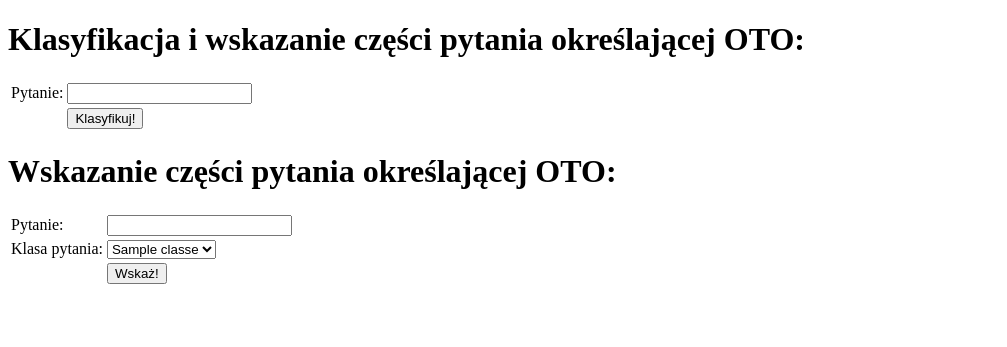
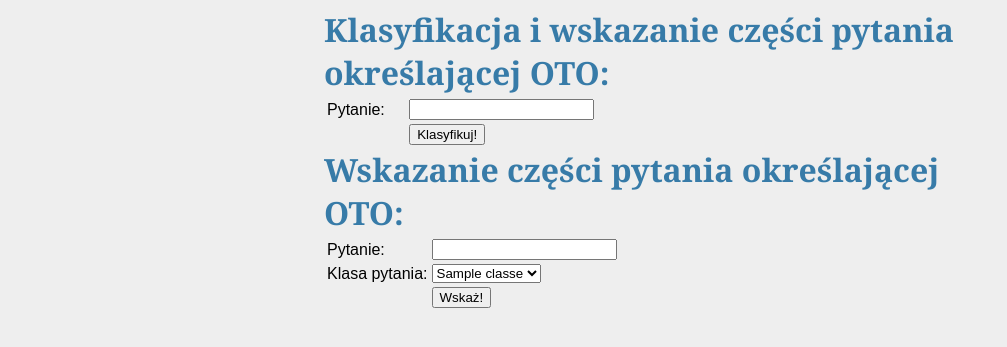
Before and after one commit to PWr-Projects-For-Courses/NLP, a Python web app: template question_classification/templates/index.html in a window 1280 px wide. Shown: the top 347 px of the page, without its empty margins (0-1007 px from the left). Run offline with Jinja, Linux system fonts and the light colour scheme; the template is opened without the code that fills it: most values are stand-ins (such as "Sample title", 1, 10 or a date in 2020).

Commit message:
Enhance styling

```diff
--- /dev/null
+++ b/question_classification/static/style.css
@@ -0,0 +1,21 @@
+body            { font-family: sans-serif; background: #eee; }
+a, h1, h2       { color: #377ba8; }
+h1, h2          { font-family: 'Georgia', serif; margin: 0; }
+h1              { border-bottom: 2px solid #eee; }
+h2              { font-size: 1.2em; }
+
+.desc {
+    width: 30%;
+    min-width: 30%;
+}
+
+.foruser, .result {
+    width: 70%;
+    min-width: 70%;
+}
+
+.container {
+    margin-left: auto;
+    margin-right: auto;
+    width: 50%;
+}
--- a/question_classification/templates/index.html
+++ b/question_classification/templates/index.html
@@ -3,18 +3,20 @@
 <head>
     <meta http-equiv="content-type" content="text/html; charset=utf-8">
     <title>IJN - projekt; Klasyfikacja pytań</title>
+    <link rel=stylesheet type=text/css href="{{ url_for('static', filename='style.css') }}">
 </head>
 <body>
+<div class="container">
     <h1>Klasyfikacja i wskazanie części pytania określającej OTO:</h1>
     <form action="classify.html" method="post">
         <table>
             <tr>
-                <td><label for="sentence">Pytanie:</label></td>
-                <td><input type="text" name="sentence"></td>
+                <td class="desc"><label for="sentence">Pytanie:</label></td>
+                <td class="foruser"><input type="text" name="sentence"></td>
             </tr>
             <tr>
-                <td></td>
-                <td><input type="submit" value="Klasyfikuj!"></td>
+                <td class="desc"></td>
+                <td class="foruser"><input type="submit" value="Klasyfikuj!"></td>
             </tr>
         </table>
     </form>
@@ -23,24 +25,25 @@
     <form action="indicate.html" method="post">
         <table>
             <tr>
-                <td><label for="sentence">Pytanie:</label></td>
-                <td><input id="sentence" type="text" name="sentence"></td>
+                <td class="desc"><label for="sentence">Pytanie:</label></td>
+                <td class="foruser"><input id="sentence" type="text" name="sentence"></td>
             </tr>
             <tr>
-                <td><label for="clazz">Klasa pytania:</label></td>
-                <td>
+                <td class="desc"><label for="clazz">Klasa pytania:</label></td>
+                <td class="foruser">
                     <select id="clazz" name="clazz">
-                    {% for c in classes %}
+                        {% for c in classes %}
                         <option value="{{c}}">{{c}}</option>
-                    {% endfor %}
+                        {% endfor %}
                     </select>
                 </td>
             </tr>
             <tr>
-                <td></td>
-                <td><input type="submit" value="Wskaż!"></td>
+                <td class="desc"></td>
+                <td class="foruser"><input type="submit" value="Wskaż!"></td>
             </tr>
         </table>
     </form>
+</div>
 </body>
 </html>
--- a/question_classification/web.py
+++ b/question_classification/web.py
@@ -1,4 +1,4 @@
-from flask import Flask, request, jsonify, render_template
+from flask import Flask, request, jsonify, render_template, url_for
 from question_classification.bayesian_classifier import find_eat_indicating_phrase
 from question_classification.classifier import QCClassifier
 from question_classification.config import classes
```
Also changed, not shown: question_classification/templates/results.html (+9 -6 lines).
